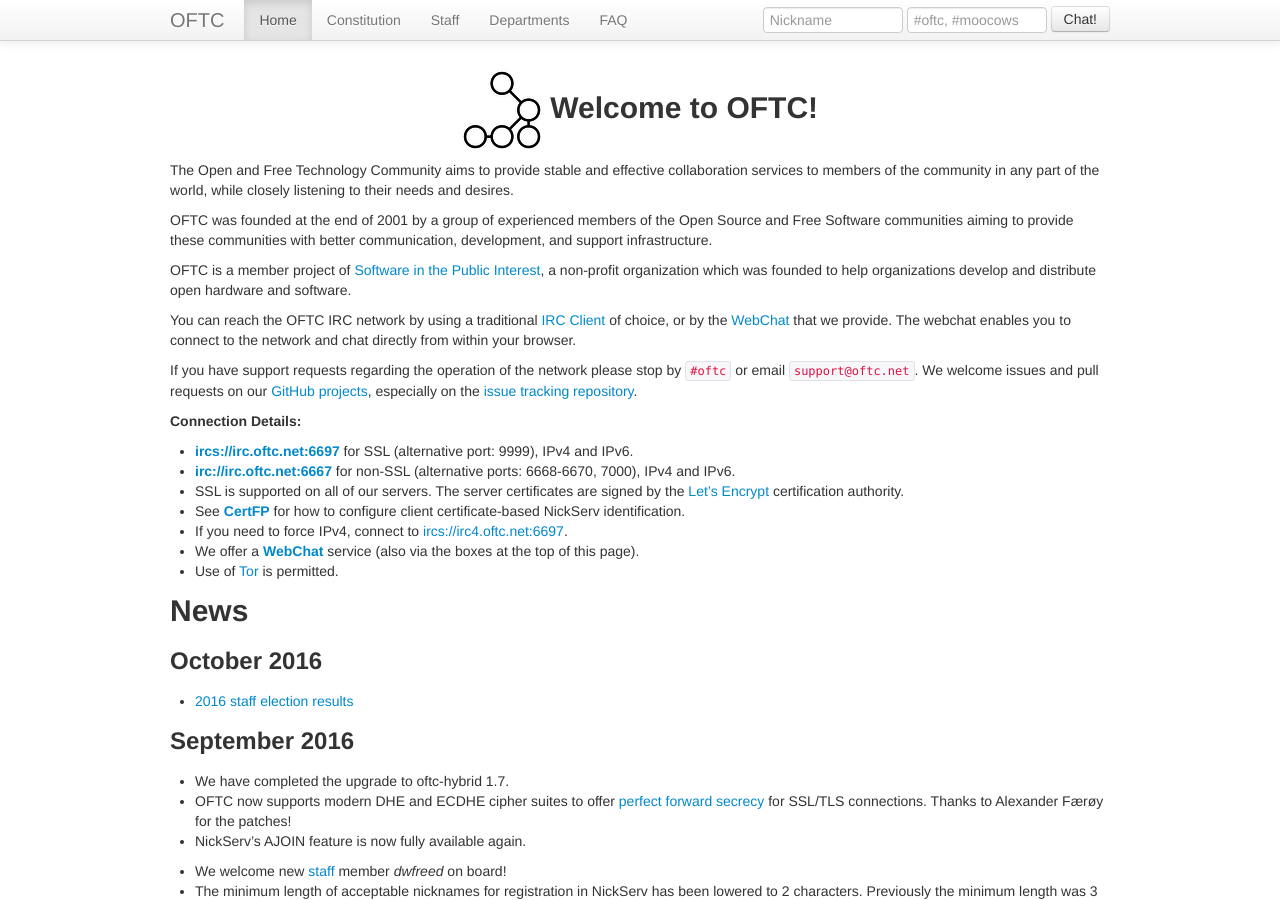
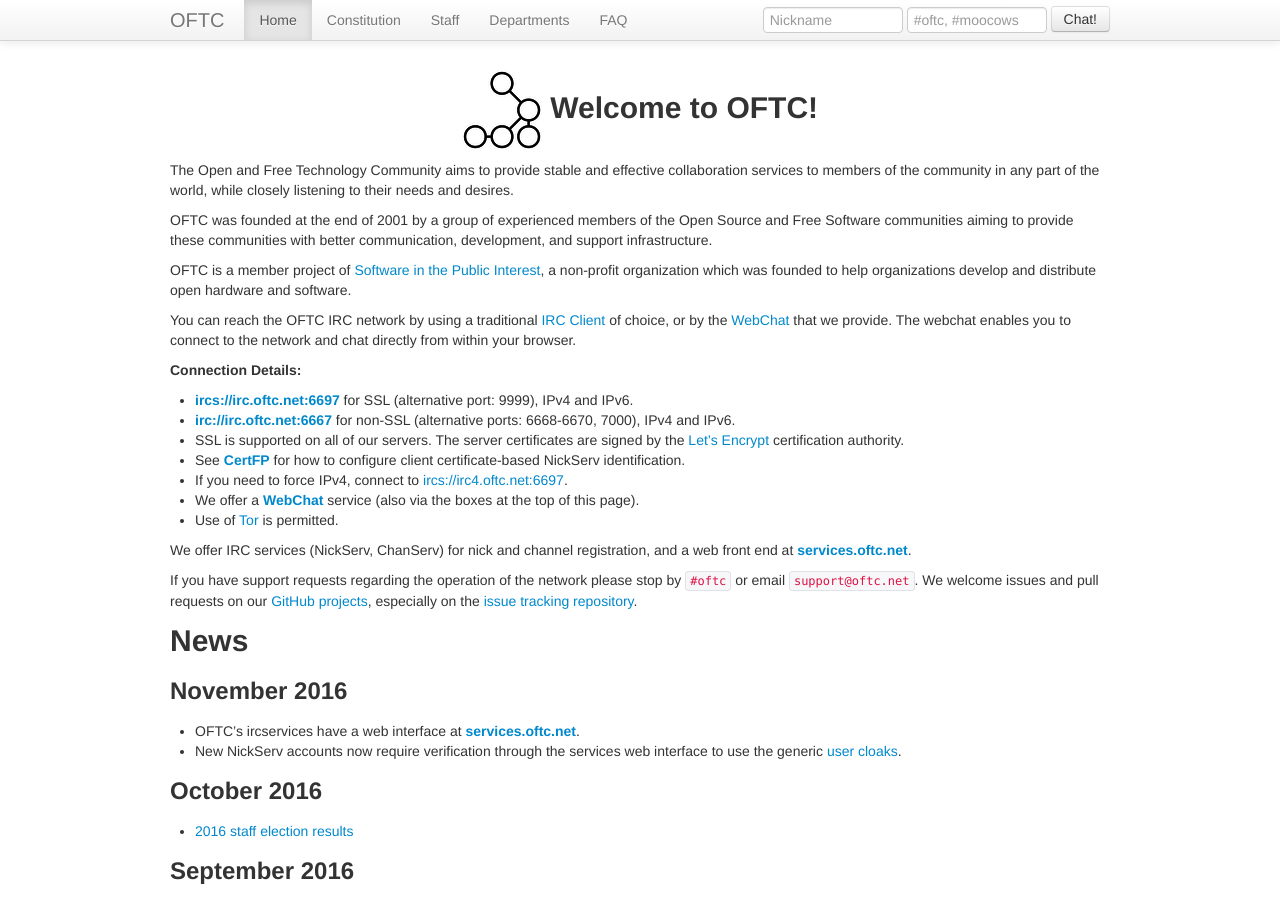
Before and after one commit to oftc/oftc-web, a Jekyll site: the page built from index.md, in a window 1280 px wide and 900 px high. Built offline with Jekyll 4.4.1, drawn with Linux system fonts in a browser that asks for light colours.

Commit message:
Add news about servicesweb

```diff
--- a/index.md
+++ b/index.md
@@ -37,6 +32,14 @@
  * We offer a [**WebChat**](WebChat) service (also via the boxes at the top of this page).
  * Use of [Tor](/Tor) is permitted.
 
+We offer IRC services (NickServ, ChanServ) for nick and channel registration,
+and a web front end at [**services.oftc.net**](https://services.oftc.net/).
+
+If you have support requests regarding the operation of the network please stop
+by `#oftc` or email `support@oftc.net`. We welcome issues and pull requests on
+our [GitHub projects](https://github.com/oftc), especially on the
+[issue tracking repository](https://github.com/oftc/oftc).
+
 <div class='body'>
 <h1>News</h1>
 {% for post in site.posts %}
```
Also changed, not shown: other parts of index.md (+0 -5 lines), _posts/2016-11-26-update.md (added, +4 -0 lines).
